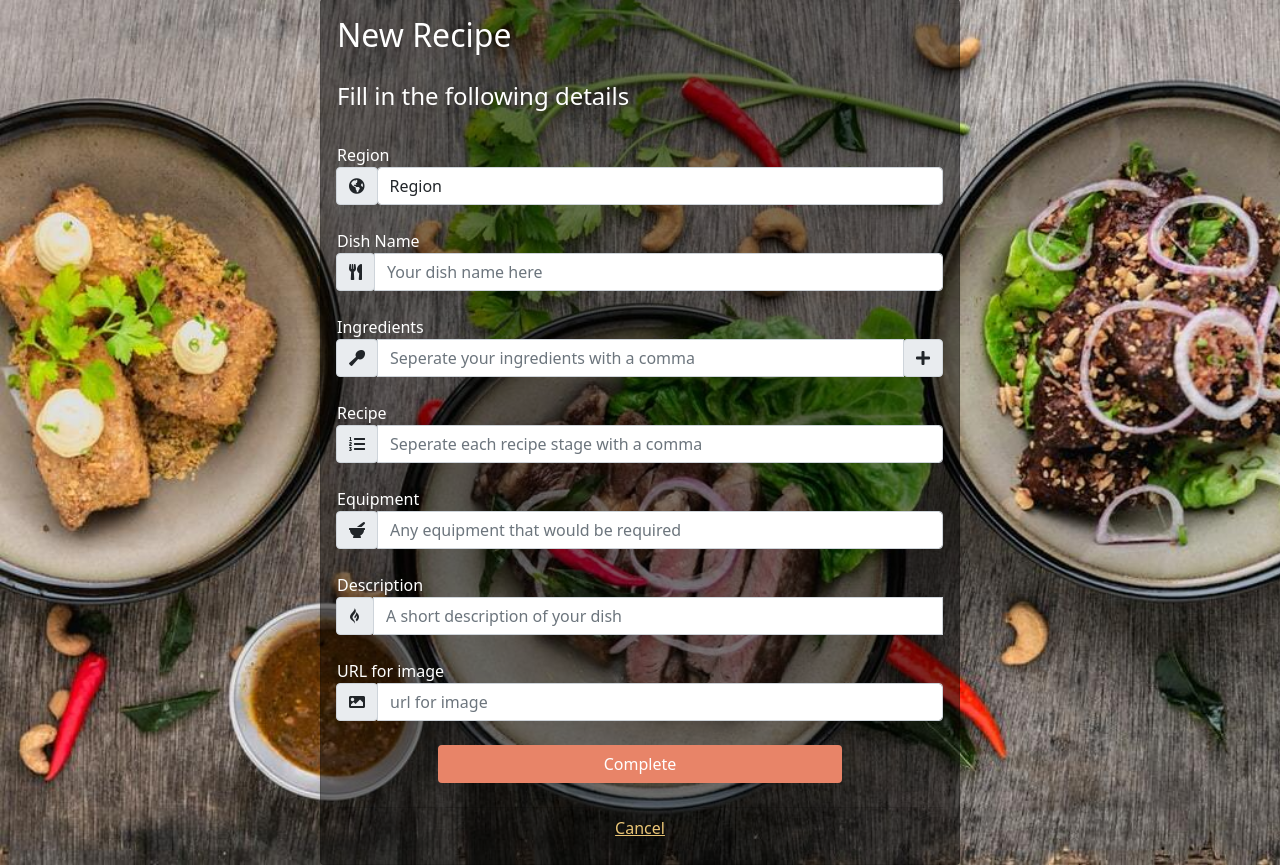
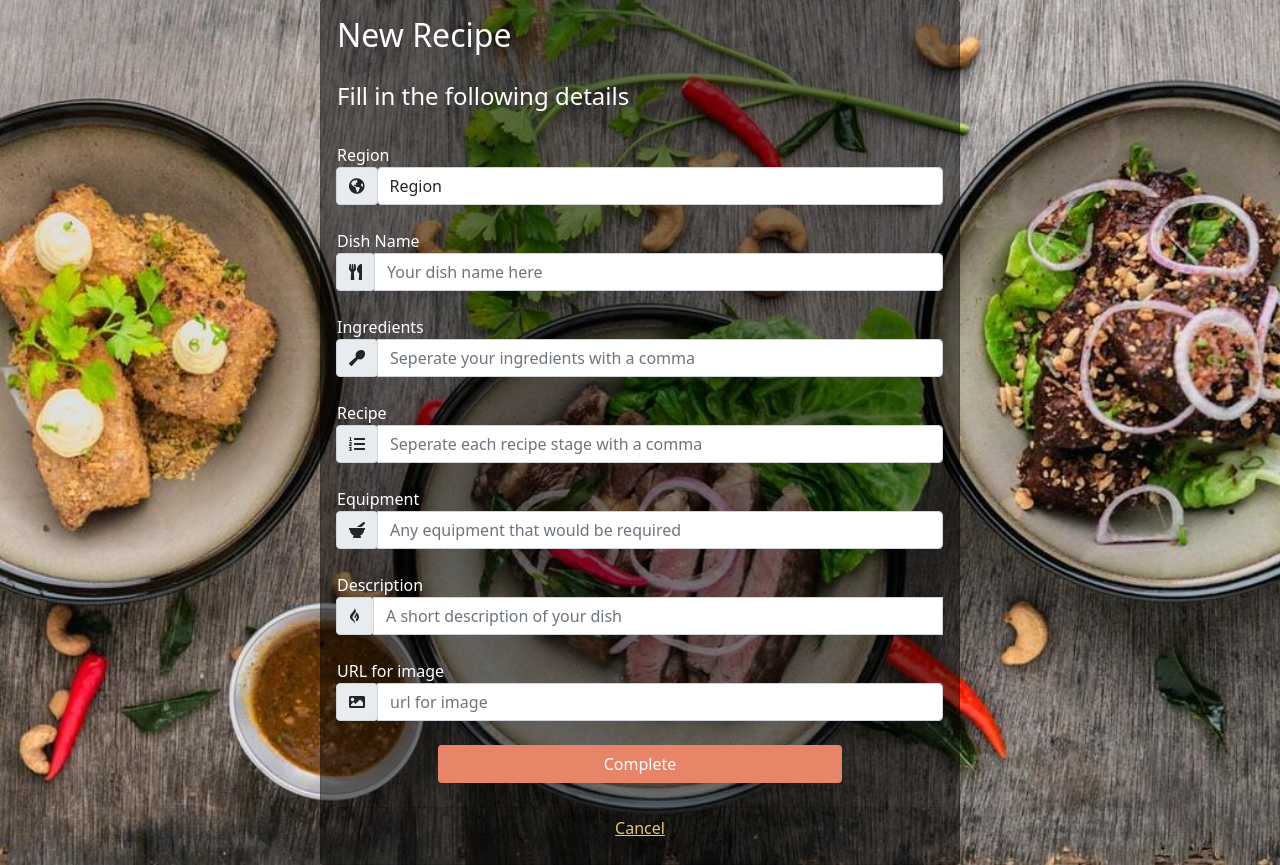
Before and after one commit to Tom1358/cooking_for_two, a Flask app: page /add_recipe in a window 1280 px wide. Shown: the part 57-922 px from the top of the page. Run offline with Flask 2, Linux system fonts and the light colour scheme; data that the repository does not hold is empty; some libraries are stand-ins or nearby versions.

Commit message:
Remove + and - buttons from edit_recipe.html, see TESTING.md for details

```diff
--- a/templates/add_recipe.html
+++ b/templates/add_recipe.html
@@ -50,14 +50,6 @@
 
                     <input id="ingredients" name="ingredients" type="text" class="form-control validate" minlength="5"
                          placeholder="Seperate your ingredients with a comma" required>
-
-                    <!-- plus and minus buttons -->
-                    <div class="input-group-prepend">
-                        <span class="input-group-text"><a id="add-ingredient"><i class="fas fa-plus"></i></a></span>
-                    </div>
-                    <div class="input-group-prepend" hidden>
-                        <span class="input-group-text"><a id="minus-ingredient"><i class="fas fa-minus"></i></a></span>
-                    </div>
 
                 </div>
 
```
Also changed, not shown: templates/edit_recipe.html (+0 -8 lines).
